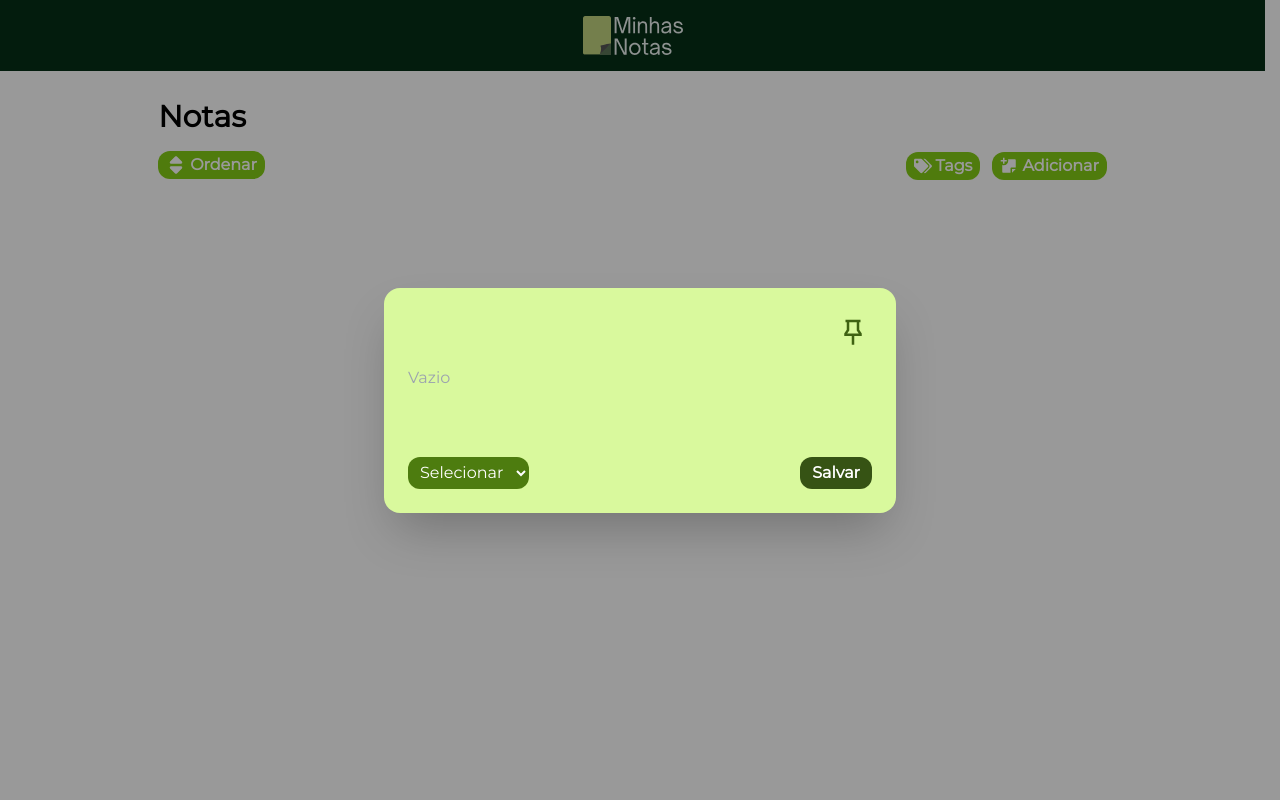
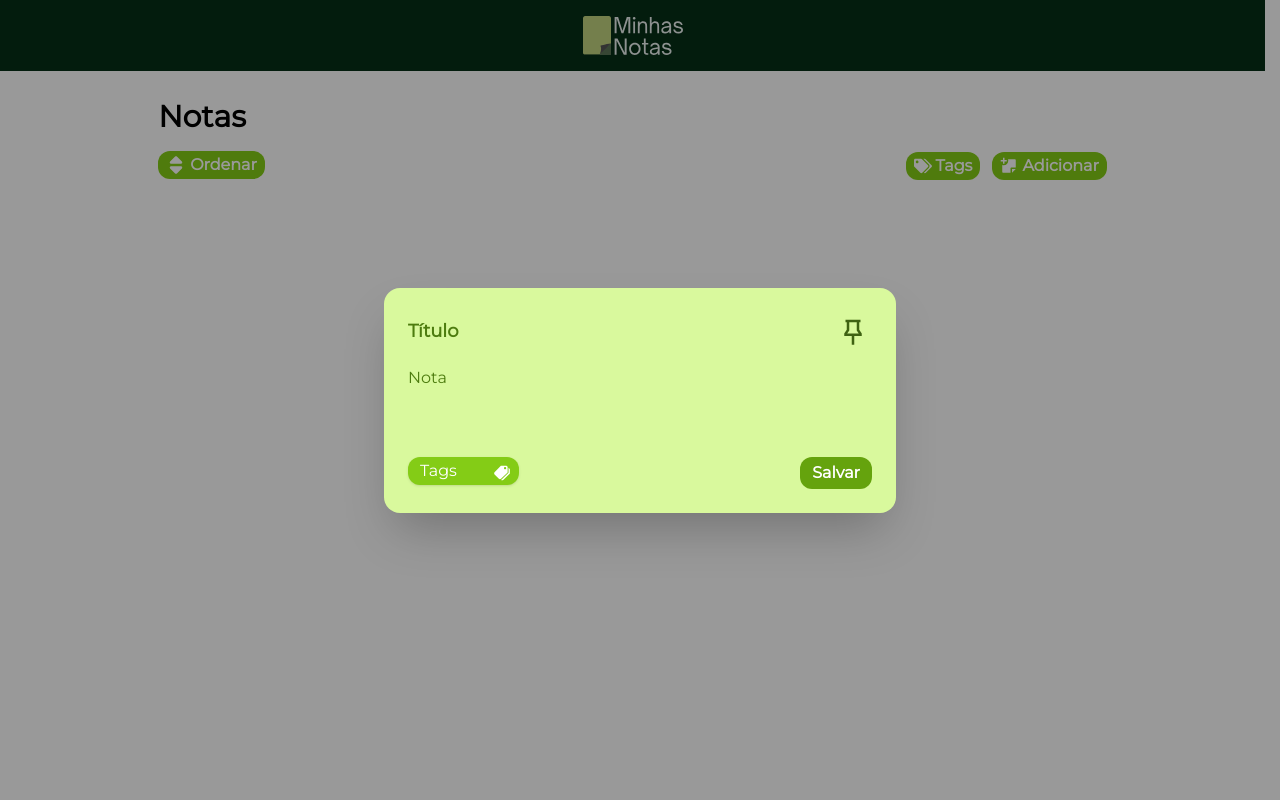
Before and after one commit to gabriel-augg/minhas-notas, a React (Vite) app: page / in a window 1280 px wide. Both pictures are taken after a click on the button "Adicionar". Shown: the top 800 px of the page. Built offline with nearby package versions, Linux system fonts and the light colour scheme; no server answers.

Commit message:
Style: change on style

```diff
--- a/src/components/Modal.jsx
+++ b/src/components/Modal.jsx
@@ -6,13 +6,14 @@ import { FaTrash } from "react-icons/fa6";
 import { RiPushpin2Line } from "react-icons/ri";
 import { RiPushpin2Fill } from "react-icons/ri";
 
+import { IoMdPricetags } from "react-icons/io";
 
 
 export default function Modal() {
     const { id, title, description, pinned, tag, add, setTitle, setDescription, setPinned, setTag, setNewNote } = useContext(NoteContext)
     const { request } = useRequest()
 
-    function handleOnSubmit(e){
+    function handleOnSubmit(e) {
         e.preventDefault()
         const note = {
             title,
@@ -21,16 +22,16 @@ export default function Modal() {
             pinned
         }
 
-        if(add){
+        if (add) {
             request("/notes/create", {
                 method: "post",
                 data: note
             })
-            .then(({data}) => {
-                console.log(data.note)
-                setNewNote(data.note)
-                document.getElementById('my_modal_2').close()
-            })
+                .then(({ data }) => {
+                    console.log(data.note)
+                    setNewNote(data.note)
+                    document.getElementById('my_modal_2').close()
+                })
         } else {
             console.log("EDITANDO")
             // aqui ja tem o id
@@ -52,13 +53,14 @@ export default function Modal() {
                 <div className="flex">
                     <input
                         type="text"
-                        className="bg-transparent text-lg text-black font-bold w-full outline-none"
+                        className="bg-transparent placeholder-lime-700 text-lg text-black font-bold w-full outline-none"
                         name="title"
+                        placeholder="Título"
                         value={title}
                         onChange={(e) => setTitle(e.target.value)}
                     />
-                    <button className="hover:bg-lime-100 p-1 rounded-full" type="button" onClick={()=> setPinned(!pinned)}>
-                        { pinned ? (
+                    <button className="hover:bg-lime-100 p-1 rounded-full" type="button" onClick={() => setPinned(!pinned)}>
+                        {pinned ? (
                             <RiPushpin2Fill className="text-lime-800" size={30} />
                         ) : (
                             <RiPushpin2Line className="text-lime-800" size={30} />
@@ -71,15 +73,34 @@ export default function Modal() {
                     name="description"
                     value={description}
                     onChange={(e) => setDescription(e.target.value)}
-                    placeholder="Vazio"
-                    className="bg-transparent py-4 text-black w-full resize-none outline-none overflow-hidden h-auto"
+                    placeholder="Nota"
+                    className="bg-transparent placeholder-lime-700 py-4 text-black w-full resize-none outline-none overflow-hidden h-auto"
                 />
                 <div className="flex mt-5 justify-between">
-                    <select value={tag} onChange={(e) => setTag(e.target.value)} className="outline-none rounded-xl p-1 px-2 bg-lime-700 text-white">
-                        <option value="">Selecionar</option>
-                        <option value="faculdade">Faculdade</option>
-                        <option value="escola">Escola</option>
-                    </select>
+                    {/* <div class="relative">
+                        <div class="absolute inset-y-0 left-0 flex items-center px-2 text-white pointer-events-none">
+                            <IoMdPricetags size={18} />
+                        </div>
+                        <select class="block appearance-none pl-8 py-1 bg-lime-500 text-white cursor-pointer rounded-xl shadow leading-tight focus:outline-none focus:shadow-outline">
+                            <option>Tags</option>
+                            <option>Opção 2</option>
+                            <option>Opção 3</option>
+                        </select>
+                    </div> */}
+
+                    <div class="relative">
+                        <select class="block appearance-none w-full bg-lime-500 text-white cursor-pointer rounded-xl  px-3 py-1 pr-8 shadow leading-tight focus:outline-none focus:shadow-outline">
+                            <option selected>Tags</option>
+                            <option>Opção 2</option>
+                            <option>Opção 3</option>
+                        </select>
+                        <div class="pointer-events-none text-white absolute inset-y-0 right-0 flex items-center px-2 ">
+                            <IoMdPricetags size={18} />
+                        </div>
+                    </div>
+
+
+
                     <div className="flex items-center gap-4">
                         {!add && (
                             <button className="hover:bg-red-100 p-2 rounded-full">
@@ -87,7 +108,7 @@ export default function Modal() {
                             </button>
                         )}
 
-                        <button type="submit" className="bg-lime-900 p-1 px-3 hover:bg-lime-800 text-white rounded-xl font-bold">Salvar</button>
+                        <button type="submit" className="bg-lime-600 p-1 px-3 hover:bg-lime-800 text-white rounded-xl font-bold">Salvar</button>
                     </div>
                 </div>
             </form>
--- a/src/components/Note.jsx
+++ b/src/components/Note.jsx
@@ -27,7 +27,7 @@ export default function Note({id, title, description, tag, pinned}){
                     <RiPushpin2Fill className="text-lime-800" size={25} />
                 )}
             </div>
-            {!title && !description && <h1 className="text-lime-900 text-md">VAZIO</h1>}
+            {!title && !description && <h1 className="text-lime-700 font-bold text-md">Nota vazia</h1>}
             <p className="text-black text-md mb-2">{description}</p>
 
             {tag && (
--- a/src/pages/Home.jsx
+++ b/src/pages/Home.jsx
@@ -20,7 +20,8 @@ export default function Home() {
 
     const tags = [
         {id: 1, title: "faculdade"},
-        {id: 2, title: "trabalho"}
+        {id: 2, title: "trabalho"},
+        {id: 3, title: "trabalho trabalho trabalho"}
     ]
 
     useEffect(()=>{
```
